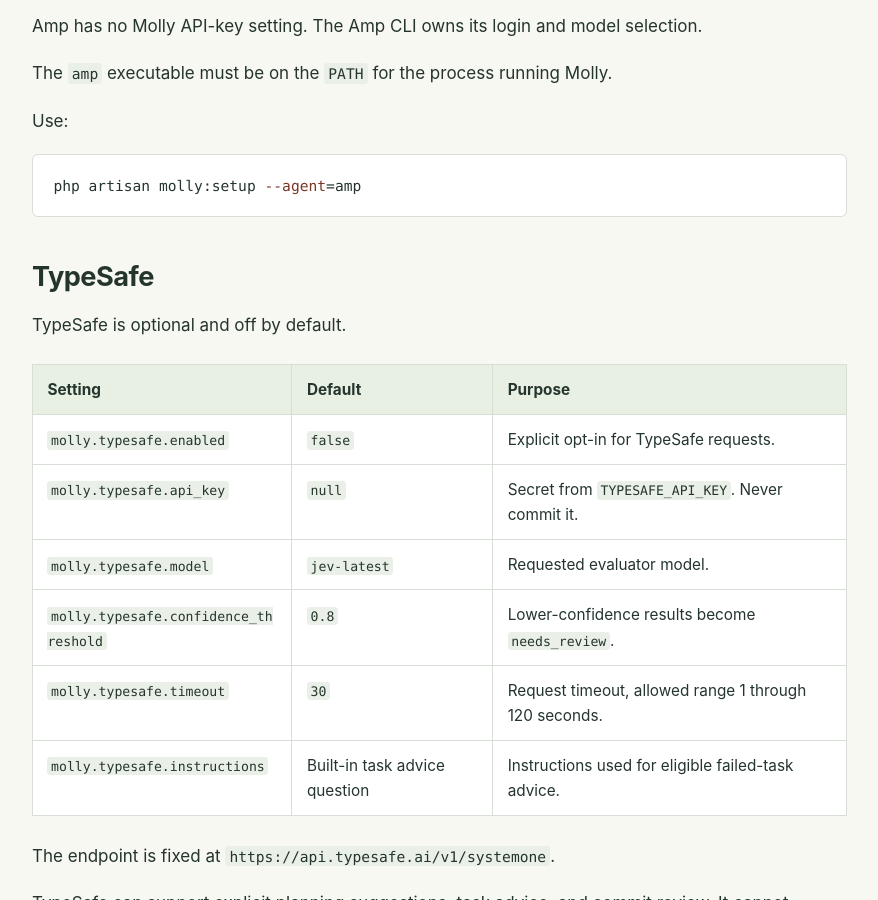
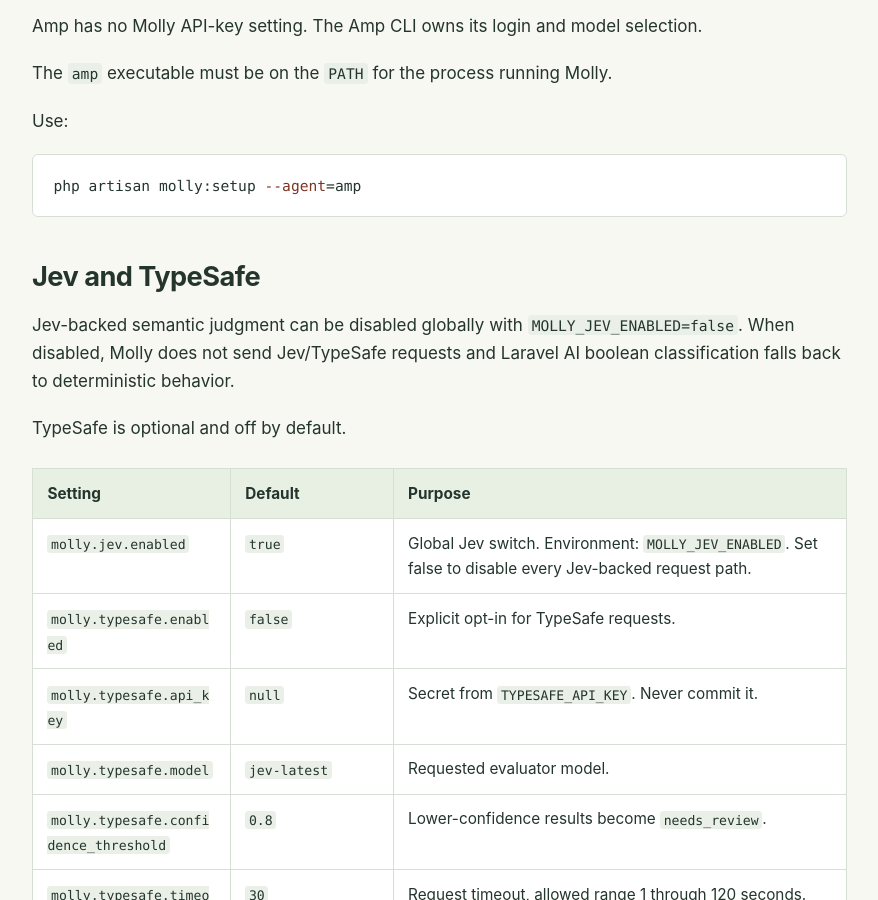
Before and after one commit to sifrious/molly, a Jekyll site: the page built from docs/reference/configuration.md, in a window 1280 px wide and 900 px high, scrolled down 2579 px. Shown: the whole window, without its empty margins (308-1186 px from the left). Built offline with Jekyll 4.4.1, drawn with Linux system fonts in a browser that asks for light colours; some of the changed text lies outside the part shown.

Commit message:
Document the global Jev switch

````diff
--- a/docs/reference/configuration.md
+++ b/docs/reference/configuration.md
@@ -76,12 +76,15 @@ Use:
 php artisan molly:setup --agent=amp
 ```
 
-## TypeSafe
+## Jev and TypeSafe
+
+Jev-backed semantic judgment can be disabled globally with `MOLLY_JEV_ENABLED=false`. When disabled, Molly does not send Jev/TypeSafe requests and Laravel AI boolean classification falls back to deterministic behavior.
 
 TypeSafe is optional and off by default.
 
 | Setting | Default | Purpose |
 | --- | --- | --- |
+| `molly.jev.enabled` | `true` | Global Jev switch. Environment: `MOLLY_JEV_ENABLED`. Set false to disable every Jev-backed request path. |
 | `molly.typesafe.enabled` | `false` | Explicit opt-in for TypeSafe requests. |
 | `molly.typesafe.api_key` | `null` | Secret from `TYPESAFE_API_KEY`. Never commit it. |
 | `molly.typesafe.model` | `jev-latest` | Requested evaluator model. |
@@ -137,6 +140,7 @@ CLI `molly:start` runs in the current terminal and does not need a queue worker.
 | `MOLLY_KNOWLEDGE_DATABASE` | Local SQLite graph path |
 | `MOLLY_UI_ENABLED` | Enable local web routes |
 | `MOLLY_COMPLEXITY_ENABLED` | Optional complexity-measurement override |
+| `MOLLY_JEV_ENABLED` | Global switch for Jev-backed semantic judgment |
 | `TYPESAFE_API_KEY` | Secret key for explicitly enabled TypeSafe evaluation |
 | `OLLAMA_URL` | Local Ollama endpoint |
 | `APP_ENV` | Host Laravel environment, normally `local` for Molly |
````
